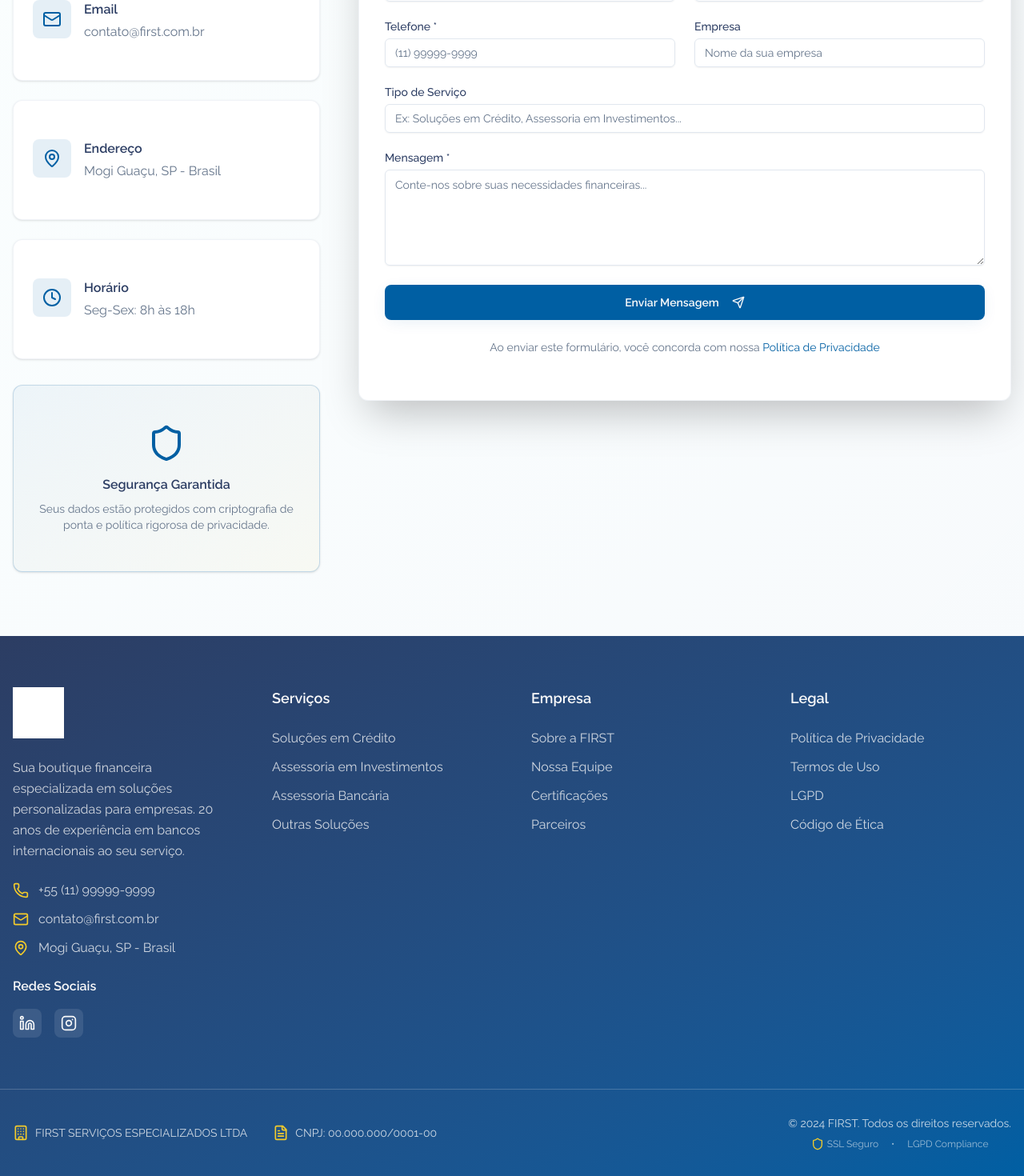
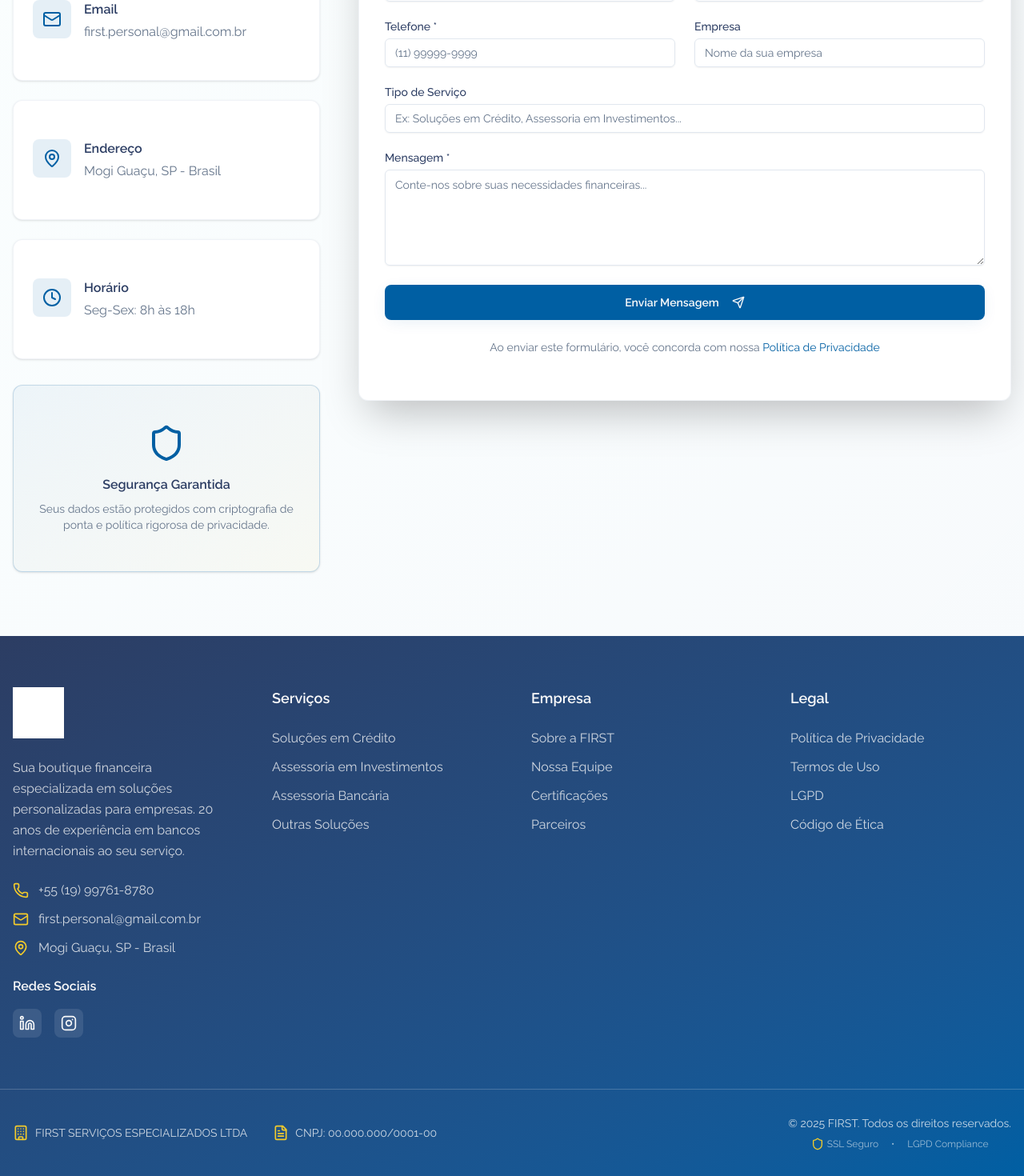
Before and after one commit to Rafadegolin/firts-personalbanker, a Next.js app: page / in a window 1280 px wide. Shown: the part 7305-8775 px from the top of the page at 80% size. Built offline with nearby package versions, Linux system fonts and the light colour scheme.

Commit message:
ajuste contatos

```diff
--- a/src/components/ContactSection.tsx
+++ b/src/components/ContactSection.tsx
@@ -160,14 +160,14 @@ const ContactSection = () => {
     {
       icon: Phone,
       title: "Telefone",
-      description: "+55 (11) 99999-9999",
-      action: "tel:+5511999999999",
+      description: "+55 (19) 99761-8780",
+      action: "tel:+5519997618780",
     },
     {
       icon: Mail,
       title: "Email",
-      description: "contato@first.com.br",
-      action: "mailto:contato@first.com.br",
+      description: "first.personal@gmail.com.br",
+      action: "mailto:first.personal@gmail.com.br",
     },
     {
       icon: MapPin,
--- a/src/components/Footer.tsx
+++ b/src/components/Footer.tsx
@@ -3,7 +3,6 @@
 
 import Image from "next/image";
 import { Separator } from "@/components/ui/separator";
-import { Button } from "@/components/ui/button";
 import {
   Mail,
   Phone,
@@ -79,13 +78,13 @@ const Footer = () => {
               <div className="flex items-center space-x-3">
                 <Phone className="w-5 h-5 text-accent" />
                 <span className="text-primary-foreground/80">
-                  +55 (11) 99999-9999
+                  +55 (19) 99761-8780
                 </span>
               </div>
               <div className="flex items-center space-x-3">
                 <Mail className="w-5 h-5 text-accent" />
                 <span className="text-primary-foreground/80">
-                  contato@first.com.br
+                  first.personal@gmail.com.br
                 </span>
               </div>
               <div className="flex items-center space-x-3">
@@ -204,7 +203,7 @@ const Footer = () => {
           <div className="flex items-center space-x-6">
             <div className="text-center">
               <p className="text-primary-foreground/80 text-sm">
-                © 2024 FIRST. Todos os direitos reservados.
+                © 2025 FIRST. Todos os direitos reservados.
               </p>
               <div className="flex items-center justify-center space-x-4 mt-2">
                 <div className="flex items-center space-x-1">
```
